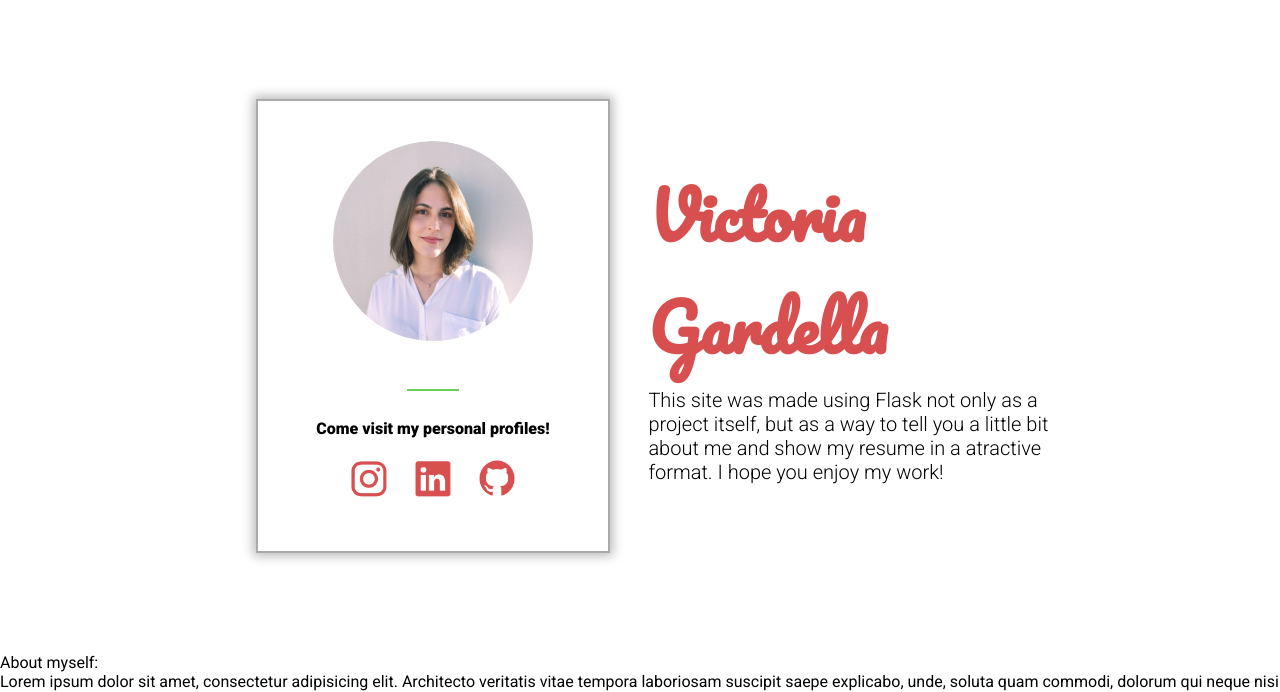
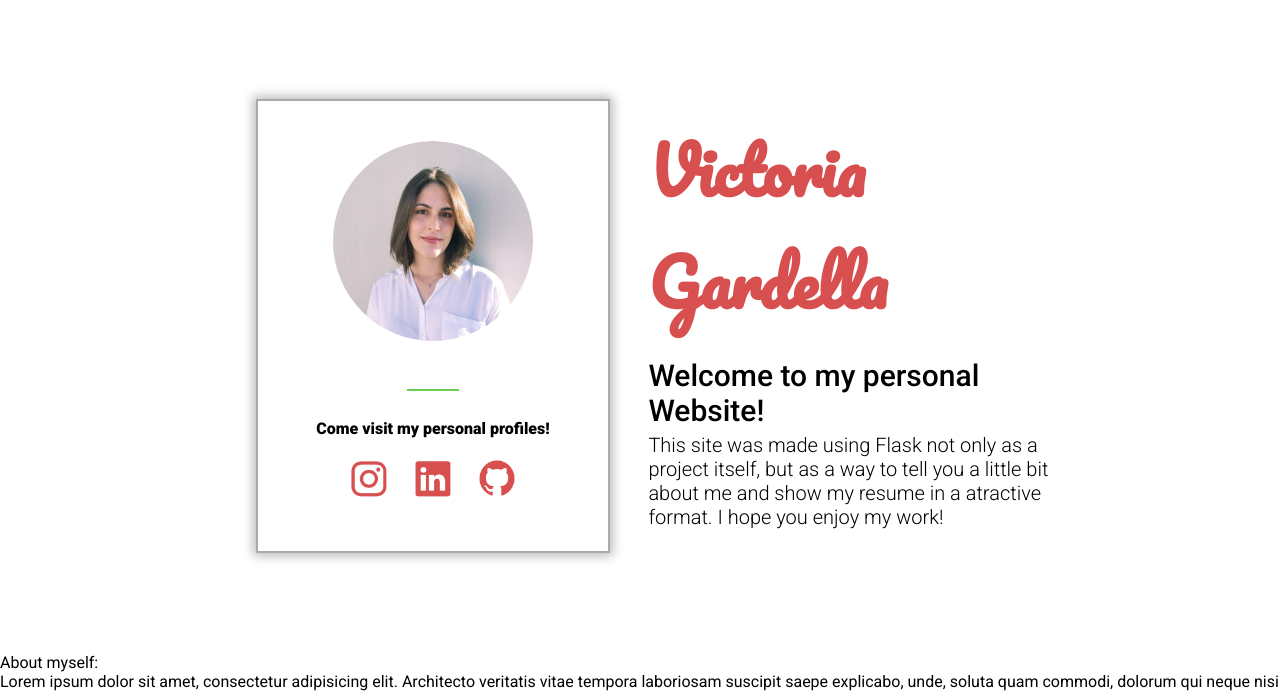
Before and after one commit to VGardella/personalwebpage-flask, a Flask app: page / in a window 1280 px wide. Shown: the part 91-783 px from the top of the page. Run offline with Flask 2, Linux system fonts and the light colour scheme.

Commit message:
Add subtitle to introcard text

```diff
--- a/personalweb/templates/home.html
+++ b/personalweb/templates/home.html
@@ -18,6 +18,7 @@
     </div>
     <div class="text">
         <div class="title">Victoria Gardella</div>
+        <div class="subtitle">Welcome to my personal Website!</div>
         <div class="subtext">This site was made using Flask not only as a project itself,
             but as a way to tell you a little bit about me and show my resume in a atractive format. I hope you enjoy my
             work!
```
